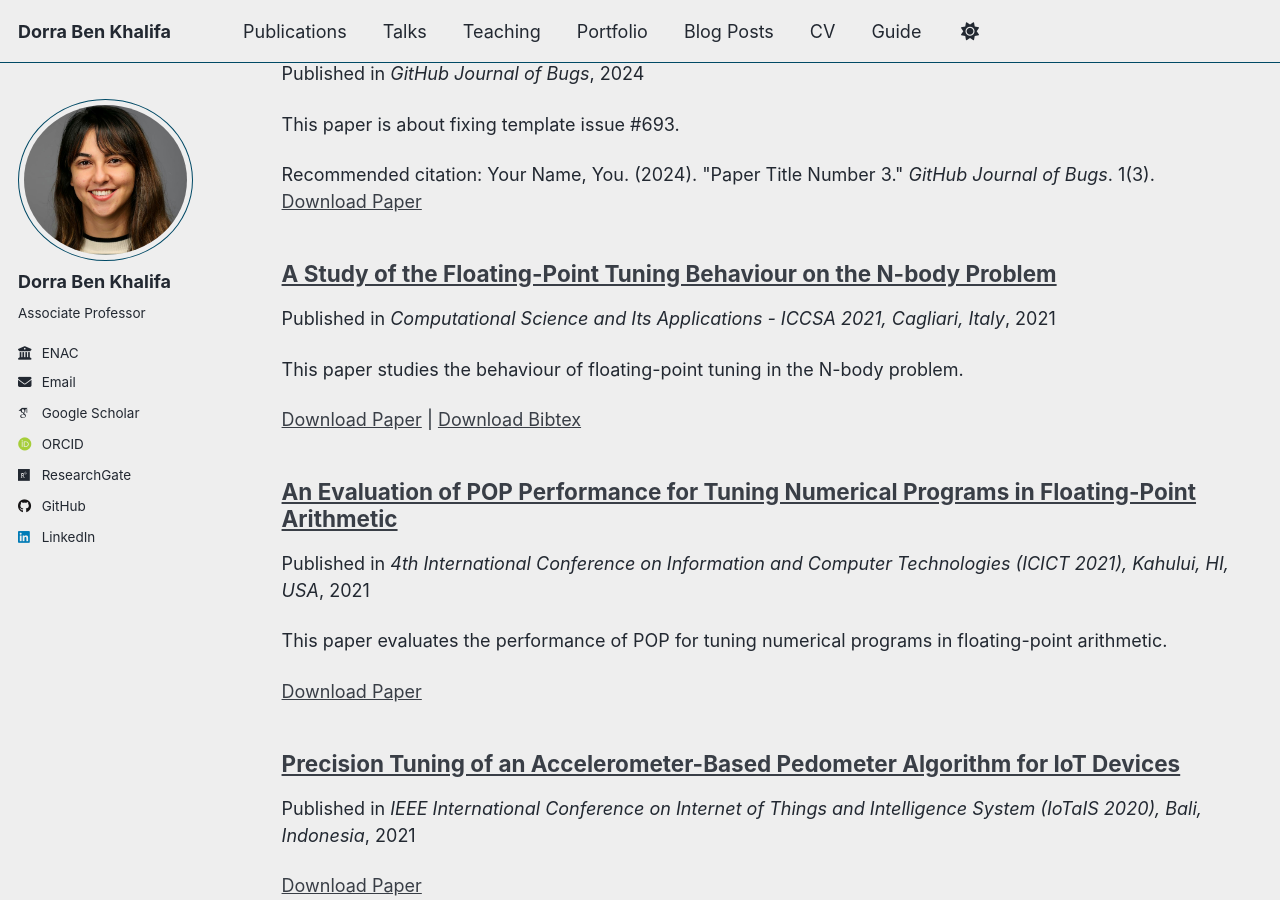
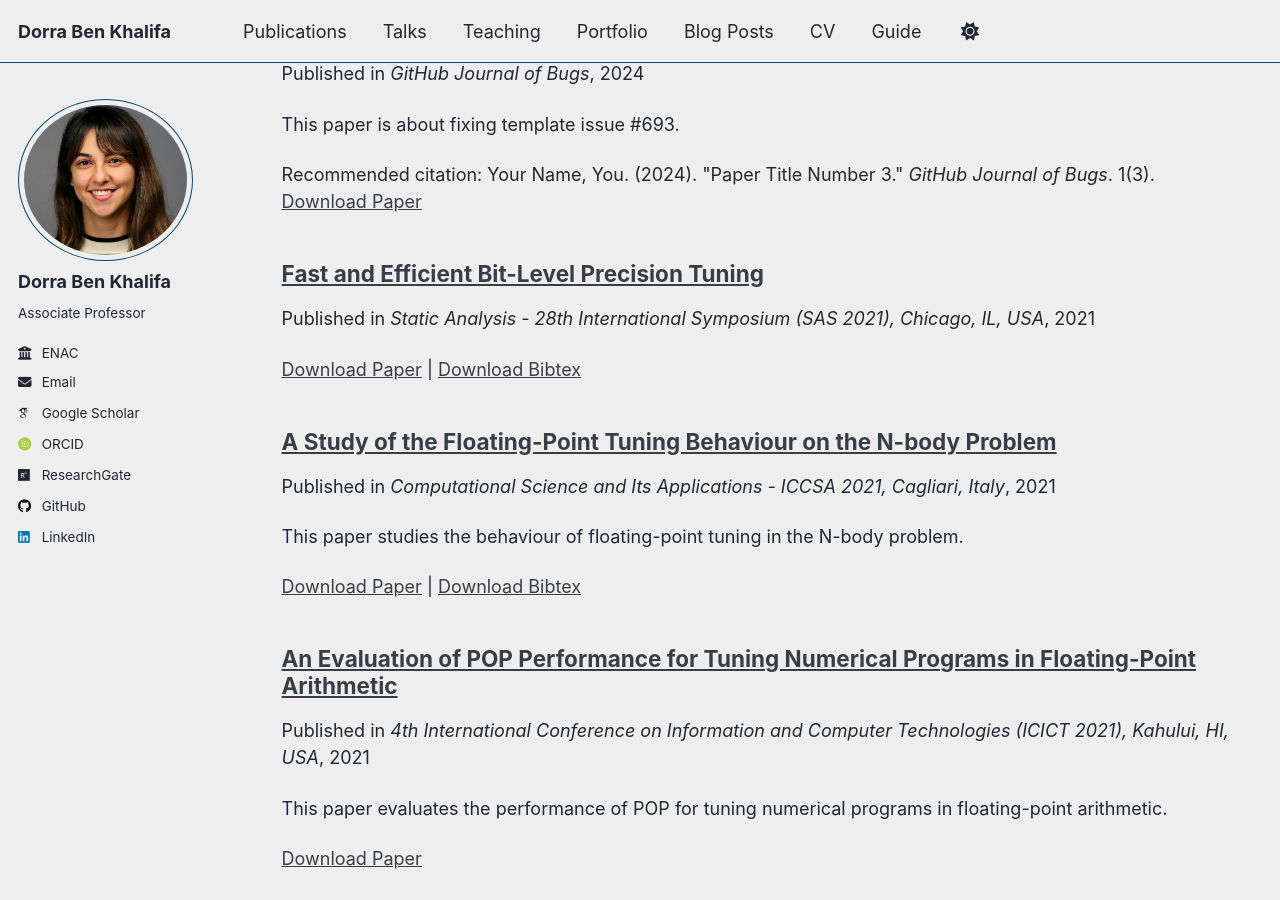
Before and after one commit to dbenkhalifa/dbenkhalifa.github.io, a Jekyll site: the page built from _pages/publications.html, in a window 1280 px wide and 900 px high, scrolled down 1361 px. Built offline with Jekyll 4.4.1, drawn with Linux system fonts in a browser that asks for light colours; some web fonts are replaced; a script that is not in the unit is left out.

Commit message:
Update 2021-Fastandefficientbit-levelp.md

```diff
--- a/_publications/2021-Fastandefficientbit-levelp.md
+++ b/_publications/2021-Fastandefficientbit-levelp.md
@@ -1,11 +1,16 @@
 ---
 title: "Fast and Efficient Bit-Level Precision Tuning"
-authors: "Assal\'e Adj\'e and
-Dorra Ben Khalifa and
-Matthieu Martel"
-conference: "CoRR"
+collection: publications
+category: conferences
+permalink: /publication/2021-Fastandefficientbit-levelp.md
+date: 2021-10-17
+venue: "Static Analysis - 28th International Symposium (SAS 2021), Chicago, IL, USA"
+paperurl: "https://doi.org/10.1007/978-3-030-88806-0_1"
+bibtexurl: "https://dblp.org/rec/conf/sas/AdjeKM21.bib"
+authors:
+  - "Assalé Adjé"
+  - "Dorra Ben Khalifa"
+  - "Matthieu Martel"
+conference: "SAS 2021"
 year: 2021
-link: "https://arxiv.org/abs/2103.05241"
 ---
-
-Fast and Efficient Bit-Level Precision Tuning
```
